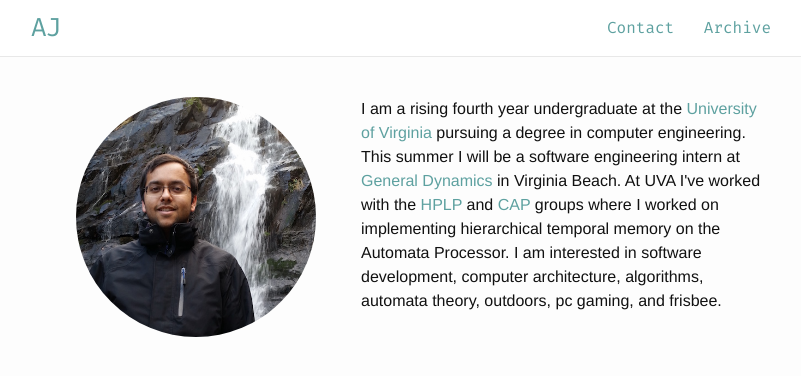
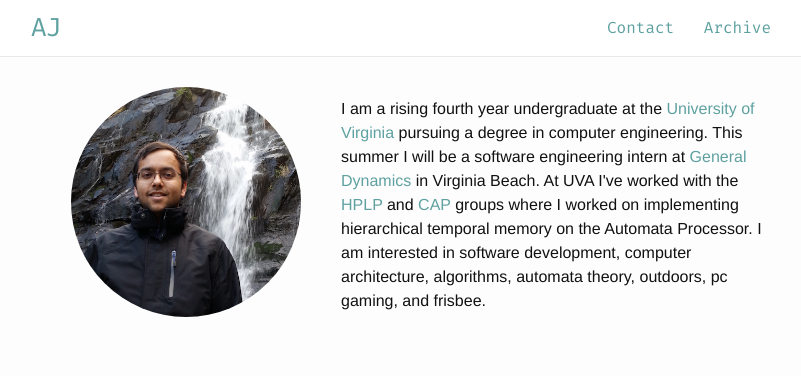
Before and after one commit to ajvarshneya/ajvarshneya.github.io, a Jekyll site: the page built from index.html, in a window 1280 px wide. Shown: the top 376 px of the page, without its empty margins (239-1040 px from the left). Built offline with Jekyll 4.4.1, drawn with Linux system fonts in a browser that asks for light colours.

Commit message:
Updated index

```diff
--- a/index.html
+++ b/index.html
@@ -3,7 +3,7 @@ layout: default
 ---
   <!--<h1 class="page-heading"><a href="{{ page.permalink }}">{{ page.title }}</a></h1>-->
 <div id="main-container" style="">
-	<img src="aj.jpg" style="border-radius: 50%; width: 240px; float: left; margin: -0px 45px 20px 45px;">
+	<img src="aj.jpg" style="border-radius: 50%; width: 230px; float: left; margin: -10px 40px 20px 40px;">
 	<p style="margin: 10px 0px 0px 0px;"> I am a rising fourth year undergraduate at the <a href="http://seas.virginia.edu/">University of Virginia</a> pursuing a degree in computer engineering. This summer I will be a software engineering intern at <a href="http://www.generaldynamics.com/">General Dynamics</a> in Virginia Beach. At UVA I've worked with the <a href="http://hplp.ece.virginia.edu/">HPLP</a> and <a href="http://cap.virginia.edu/">CAP</a> groups where I worked on implementing hierarchical temporal memory on the Automata Processor. I am interested in software development, computer architecture, algorithms, automata theory, outdoors, pc gaming, and frisbee.</p>
 </span>
   <!--<p class="rss-subscribe">subscribe <a href="{{ "/feed.xml" | prepend: site.baseurl }}">via RSS</a></p>-->
```
Also changed, not shown: 1 other file.
